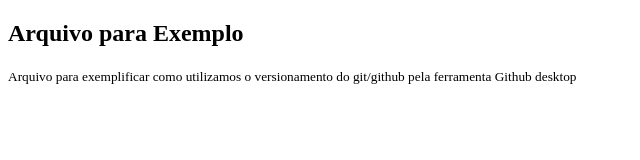
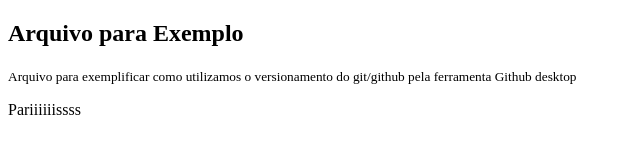
Before and after one commit to arthur010/Paris.rj, a plain HTML site: page index.html in a window 1280 px wide. Shown: the full height of the page, 0-640 px from the left. Drawn offline with Linux system fonts and the light colour scheme.

Commit message:
Update index.html
paris

```diff
--- a/index.html
+++ b/index.html
@@ -10,6 +10,9 @@
             <h2>Arquivo para Exemplo</h2>
             <small>Arquivo para exemplificar como utilizamos o versionamento do git/github pela ferramenta Github desktop</small>
 
+
+            <p>Pariiiiiissss</p>
+
         </div>
     </div>
 
```
